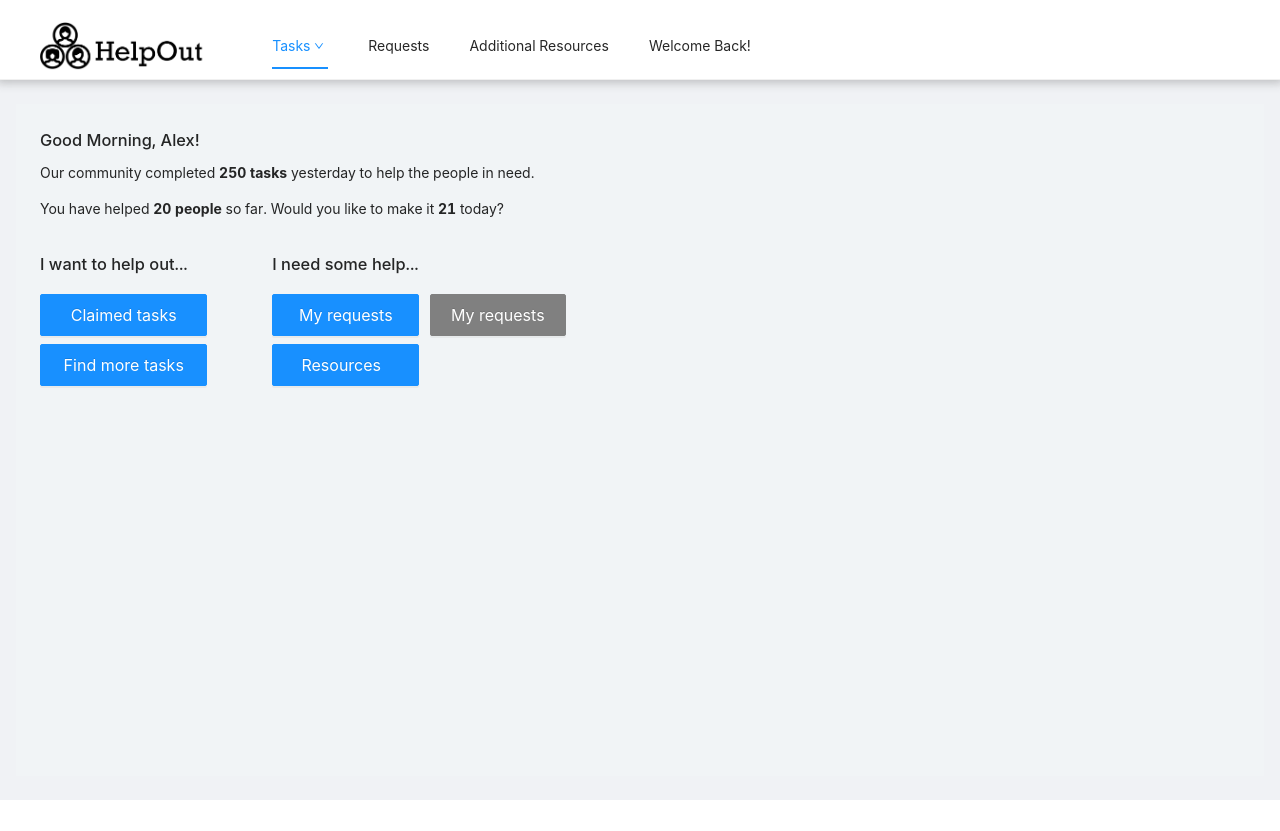
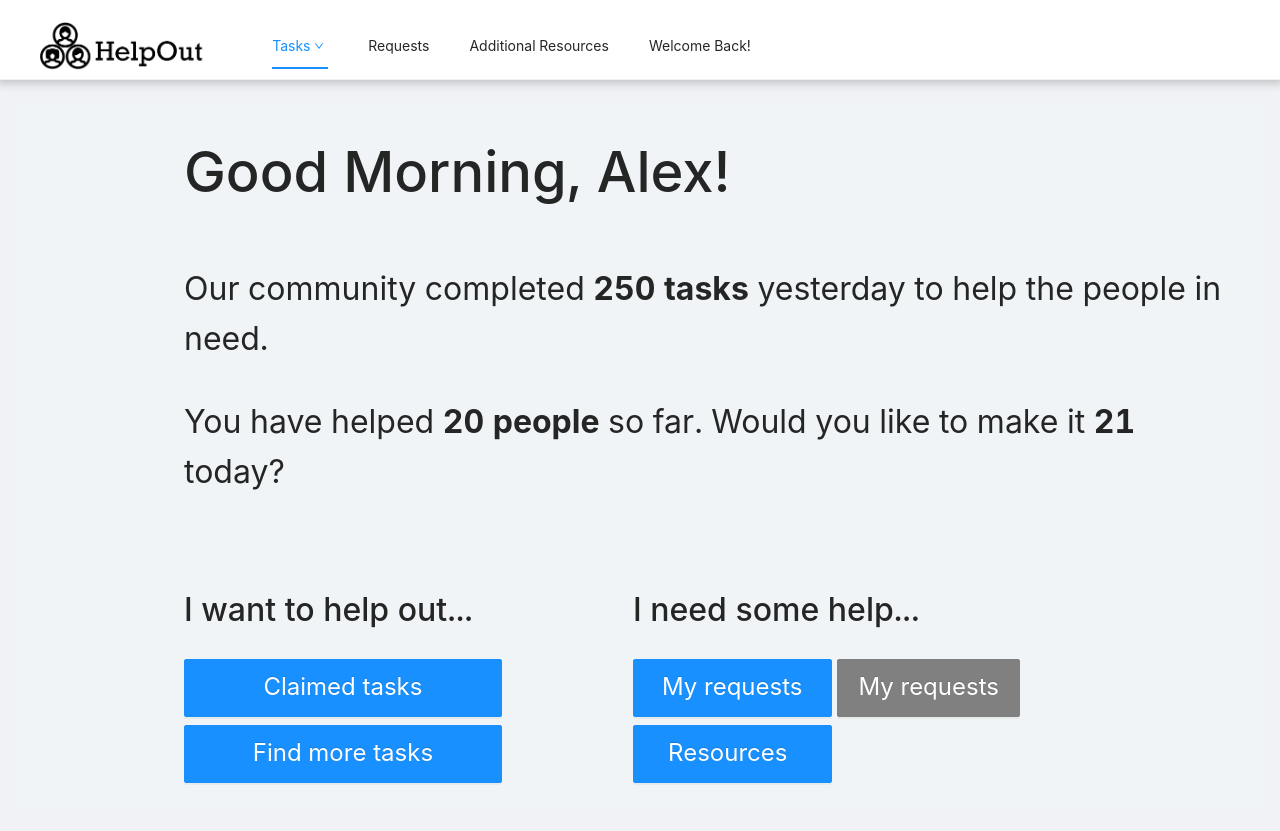
Before and after one commit to info442-group-7/HelpOut, a React (Create React App) app: page /HomePageView in a window 1280 px wide. Before the commit the page ends 800 px from the top, so only its background shows below. Built offline with nearby package versions, Linux system fonts and the light colour scheme.

Commit message:
homepage

```diff
--- a/src/App.css
+++ b/src/App.css
@@ -83,16 +83,21 @@ cardStyle  {
   bottom: 0;
 }
 
+.greeting {
+  font-size: 4vmin;
+}
+
 .headerDiv {
   margin-left: 2vmin;
 }
 
 .helpOthers {
-  margin-left: 10vmin;
+  margin-left: 20vmin;
 }
-.homePageBody {
+.homepageBody {
   display: 'flex';
-  flex-direction: 'column'
+  flex-direction: 'column';
+  margin-left: 18vmin;
 }
 .homePageButtons {
   display: flex;
@@ -100,9 +105,19 @@ cardStyle  {
 
 }
 
+.homePageHeader {
+  font-size: 7vmin;
+  margin-bottom: 6vmin;
+ }
+
 .homePageRequestButtons {
   display: flex;
   flex-direction: row;
+}
+
+.homePageSubH {
+  font-size: 4vmin;
+  margin-top: 7vmin;
 }
 
 .options {
--- a/src/App.jsx
+++ b/src/App.jsx
@@ -62,8 +62,8 @@ const App = () => {
             <Route path="/ClaimedTasks" component={ClaimedTasks} />
             <Route path="/test" component={Test} />
             <Route path="/MyRequests" component={MyRequests} />
-            <Route path="/MyRequests" component={MyRequests} />
             <Route path="/HomePageView" component={HomePageView} />
+
           </Content>
         </Layout>
       </Layout>
--- a/src/components/HomePageView.jsx
+++ b/src/components/HomePageView.jsx
@@ -1,13 +1,12 @@
 import React from 'react';
-import { Layout, Menu, Breadcrumb, Button } from 'antd';
+import { Button } from 'antd';
 import '../App.css'
-const { Header, Content, Footer } = Layout;
 
 const HomePageView = (props) => {
     return (
         <div className="homepageBody">
             <div className="greeting">
-                <h1>Good Morning, Alex!</h1>
+                <h1 className="homePageHeader">Good Morning, Alex!</h1>
                 <p>Our community completed <b>250 tasks </b>yesterday to help the people in need.</p>
                 <p>You have helped <b>20 people </b>so far. Would you like to make it <b>21 </b>today?</p>
             </div>
@@ -16,18 +15,18 @@ const HomePageView = (props) => {
                     <h1 className='homePageSubH'>I want to help out...</h1>
                     <div className="homePageButtons" style={{ display: 'flex' }}>
                         <Button className="bar-button" type="primary" style={{
-                            fontSize: '2vmin',
+                            fontSize: '3vmin',
                             marginTop: '1vmin',
-                            paddingBottom: '4vmin',
+                            paddingBottom: '6vmin',
                             paddingTop: '1vmin',
                             width: '110%',
                             textAlign: 'center'
                         }}>Claimed tasks </Button>
 
                         <Button className="bar-button" type="primary" style={{
-                            fontSize: '2vmin',
+                            fontSize: '3vmin',
                             marginTop: '1vmin',
-                            paddingBottom: '4vmin',
+                            paddingBottom: '6vmin',
                             paddingTop: '1vmin',
                             width: '110%',
                             textAlign: 'center'
@@ -39,18 +38,18 @@ const HomePageView = (props) => {
                     <div className="homePageRequestButtons">
                     <div className="homePageButtons" style={{ display: 'flex' }}>
                             <Button className="bar-button" type="primary" style={{
-                                fontSize: '2vmin',
+                                fontSize: '3vmin',
                                 marginTop: '1vmin',
                                 marginRight: '1vmin',
-                                paddingBottom: '4vmin',
+                                paddingBottom: '6vmin',
                                 paddingTop: '1vmin',
                                 width: '110%',
                                 textAlign: 'center'
                             }}>My requests </Button>
                         <Button className="bar-button" type="primary" style={{
-                            fontSize: '2vmin',
+                            fontSize: '3vmin',
                             marginTop: '1vmin',
-                            paddingBottom: '4vmin',
+                            paddingBottom: '6vmin',
                             paddingTop: '1vmin',
                             width: '110%',
                             paddingRight: '3vmin',
@@ -59,11 +58,11 @@ const HomePageView = (props) => {
 </div>
                         <Button className="bar-button" type="primary" style={{
                             marginLeft: '3vmin',
-                            fontSize: '2vmin',
+                            fontSize: '3vmin',
                             borderColor: 'gray',
                             backgroundColor: 'gray',
                             marginTop: '1vmin',
-                            paddingBottom: '4vmin',
+                            paddingBottom: '6vmin',
                             paddingTop: '1vmin',
                             paddingLeft: '2.5vmin',
                             paddingRight: '2.5vmin',
--- a/src/components/MyRequests/MyRequestsView.jsx
+++ b/src/components/MyRequests/MyRequestsView.jsx
@@ -3,7 +3,6 @@ import MyRequestsCardView from "./MyRequestsCardView";
 import MyOldRequests from './MyOldRequests'
 import { Row, Col } from 'antd';
 import { Button } from 'antd';
-
 
 class MyRequestsView extends React.Component {
 
@@ -12,7 +11,6 @@ class MyRequestsView extends React.Component {
     this.state = { dog: "fido", counter: 5, total: [0, 1, 2], old: false };
     this.onClick = this.onClick.bind(this);
     this.handleClick.bind(this);
-
   }
   handleClick() {
     this.setState(previousState => {
@@ -43,10 +41,7 @@ class MyRequestsView extends React.Component {
     });
   }
 
-
-
   render() {
-
     const succeed = (
       this.state.total.map((value) =>
         <Col className="gutter-row" span={5} key={value}>
@@ -55,35 +50,33 @@ class MyRequestsView extends React.Component {
     )
     const notsucceed = (
       <div>
-
-              <Button onClick={this.handleClick.bind(this)} shape="round" type="primary" ghost style={{marginLeft:'5vmin', alignItems:"center",
-                        marginTop:'16vmin', paddingTop:'1vmin', paddingBottom:"3.2vmin"}}>Show past requests </Button>
-
+        <Button onClick={this.handleClick.bind(this)} shape="round" type="primary" ghost style={{
+          marginLeft: '5vmin', alignItems: "center",
+          marginTop: '16vmin', paddingTop: '1vmin', paddingBottom: "3.2vmin"
+        }}>Show past requests </Button>
       </div>
     )
 
-        console.log(this.state.counter)
-        console.log(this.state.total);
-        let testing = this.state.dog;
-
     return (
       <div>
-                <div className="headerDiv"><h1 className="cardHeader">My Requests</h1></div>
-                <div style={{marginLeft:"17vmin"}}>
+        <div className="headerDiv">
+          <h1 className="cardHeader">My Requests</h1>
+        </div>
+        <div style={{ marginLeft: "17vmin" }}>
           <Row gutter={{ sm: 2, lg: 48 }} justify="start" >
             {this.state.total.map((value) =>
               <Col className="gutter-row" span={5} key={value}>
                 <MyRequestsCardView />
               </Col>)}
             {this.state.succeed ? succeed : notsucceed}
-
           </Row>
-                <div style={{display:'flex'}}>
-                <Button className="bar-button" type="primary" style={{marginLeft:'2vmin',
-                        fontSize:'3vmin', marginTop:'4vmin', paddingBottom: '6vmin', paddingTop:'1', size:'large', paddingLeft:'6vmin', paddingRight: '8vmin', textAlign:'center'}}>Create Request </Button>
+          <div style={{ display: 'flex' }}>
+            <Button type="primary" style={{
+              marginLeft: '2vmin',
+              fontSize: '3vmin', marginTop: '4vmin', paddingBottom: '6vmin', paddingTop: '1', size: 'large', paddingLeft: '6vmin', paddingRight: '8vmin', textAlign: 'center'
+            }}>Create Request </Button>
           </div>
         </div>
-
       </div>
     );
   }
--- a/src/components/SuggestedTasks/SuggestedTasks.jsx
+++ b/src/components/SuggestedTasks/SuggestedTasks.jsx
@@ -110,6 +110,7 @@ class SuggestedTasksView extends React.Component {
         <Grid>
 
         </Grid>
+        <p>My zip code is: </p>
         <div style={{ float: "left", clear: "both" }}
           ref={(el) => { this.messagesEnd = el; }}>
         </div>
```
Lines whose indentation alone changed are shown as unchanged.
